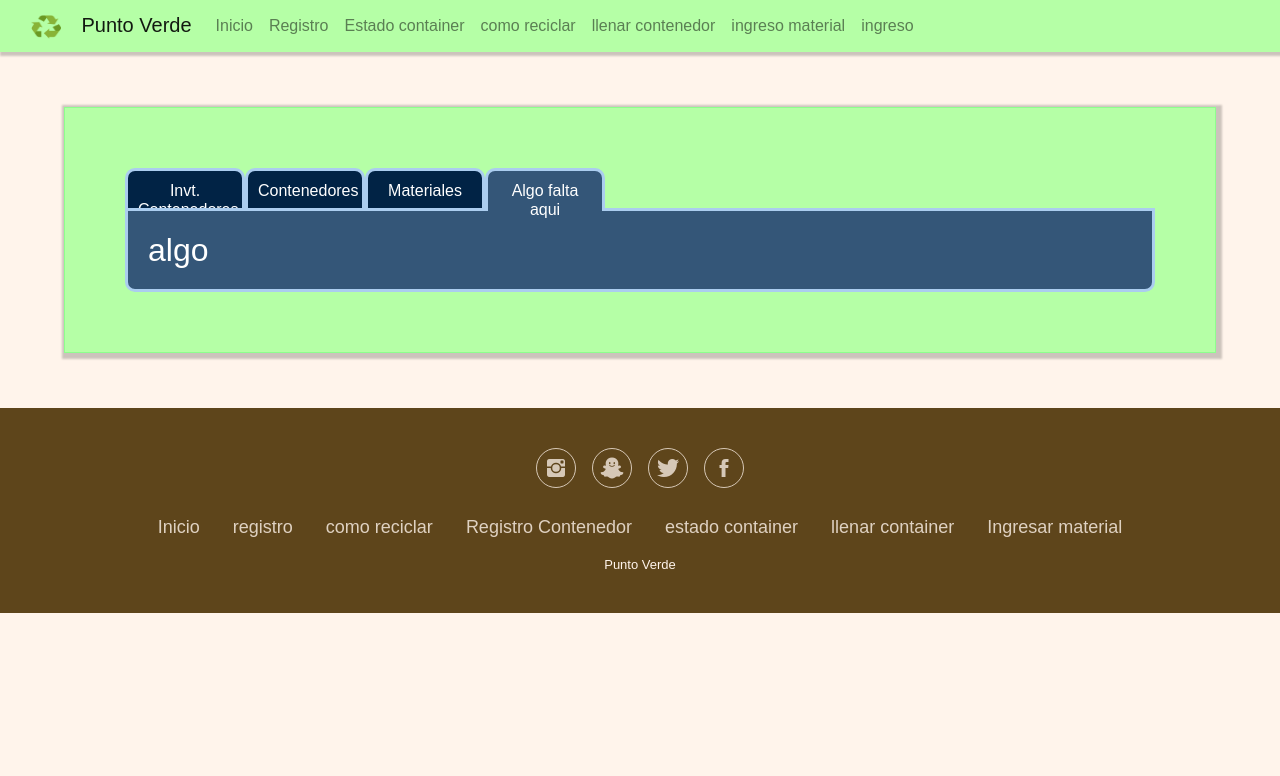
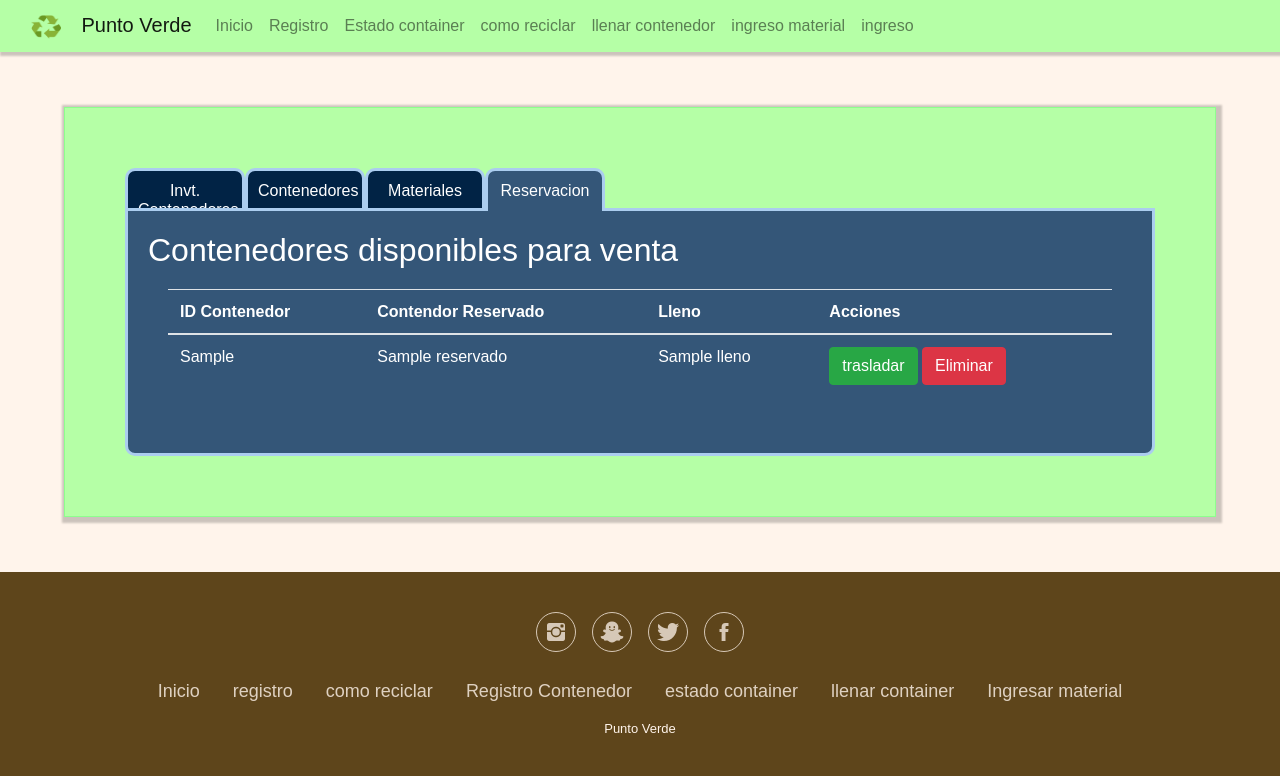
Before and after one commit to Jesus-Maliqueo/Proyecto_PuntoVerde, a Django app: template punto_verde/aapp/templates/app/ingreso.html in a window 1280 px wide. Shown: the top 776 px of the page. Run offline with Django 3.2, Linux system fonts and the light colour scheme; the template is opened without the code that fills it: most values are stand-ins (such as "Sample title", 1, 10 or a date in 2020); some libraries are stand-ins or nearby versions.

Commit message:
traslado de contenedor lleno

```diff
--- a/punto_verde/aapp/admin.py
+++ b/punto_verde/aapp/admin.py
@@ -34,7 +34,7 @@ class compr(admin.ModelAdmin):
     list_filter = ["nombre"]
 
 class contll(admin.ModelAdmin):
-    list_display = ["id_lleno","reservado","lleno"]
+    list_display = ["id_lleno","reservado","lleno","precios_id_precio"]
     list_filter = ["id_lleno","reservado"]
 
 class emple(admin.ModelAdmin):
--- a/punto_verde/aapp/models.py
+++ b/punto_verde/aapp/models.py
@@ -187,8 +187,8 @@ class ContenedorLleno(models.Model):
     reservado = models.CharField(max_length=1)
     lleno = models.CharField(max_length=1)
     reserva_id_reserva = models.ForeignKey('Reserva', models.DO_NOTHING, db_column='reserva_id_reserva', blank=True, null=True)
-    llen_conts_id_llenado = models.OneToOneField('LlenadoContenedores', models.DO_NOTHING, db_column='llen_conts_id_llenado')
-    precios_id_precio = models.ForeignKey('Precios', models.DO_NOTHING, db_column='precios_id_precio')
+    llen_conts_id_llenado = models.OneToOneField('LlenadoContenedores', models.DO_NOTHING, db_column='llen_conts_id_llenado',blank=True, null=True)
+    precios_id_precio = models.ForeignKey('Precios', models.DO_NOTHING, db_column='precios_id_precio',blank=True, null=True)
 
     def __str__(self):
       fila = " ID  :  " +  str(self.id_lleno) + "ㅤㅤ" +"   Reservado  : " + str(self.reservado)+ "ㅤㅤ" +"   Lleno : " + str(self.lleno)
--- a/punto_verde/aapp/templates/app/ingreso.html
+++ b/punto_verde/aapp/templates/app/ingreso.html
@@ -92,7 +92,7 @@
                             <td> {{ Contenedor.peso  }} </td>
                             <td> {{Contenedor.precio}}</td>
                             <td> {{ Contenedor.estado_contenedor  }} </td>
-                            <td> <a name="" id="" class="btn btn-success" href="#"> Reservar  </a>  <a class="btn btn-danger" href="{% url 'eliminar' Contenedor.id_llenado %}" role="button"> Eliminar </a>
+                            <td> <a name="" id="" class="btn btn-success" href="{% url 'lleno' Contenedor.id_llenado Contenedor.tipo_contenedor   %}"> Mover a Reservar  </a>  <a class="btn btn-danger" href="{% url 'eliminar' Contenedor.id_llenado %}" role="button"> Eliminar </a>
                         </tr>
                         {% endfor %}
 
@@ -112,7 +112,7 @@
             <a href="#tab1">Invt. Contenedores </a>
             <div class="tab-content">
 
-              <h2> Inventario Contenedor</h2>
+              <h2> Inventario</h2>
 
 
               <div  class="card-body">
@@ -154,11 +154,44 @@
 
 
   <div id="tab4" class="tab">
-    <a href="#tab4"> Algo falta aqui</a>
+    <a href="#tab4">Reservacion </a>
     <div class="tab-content">
 
-      <h2> algo </h2>
+      <h2> Contenedores disponibles para venta </h2>
 
+
+      <div  class="card-body">
+        <table  class="table" >
+
+            <thead>
+                <tr>
+
+                    <th> ID Contenedor  </th>
+                    <th> Contendor Reservado </th>
+                    <th> Lleno </th>
+                    <th> Acciones </th>
+                </tr>
+            </thead>
+            <tbody>
+
+                {% for ContenedorLleno in contll %}
+                <tr>
+                    <td> {{ ContenedorLleno.id_lleno  }}    </td>
+                    <td> {{ ContenedorLleno.reservado  }} </td>
+                    <td> {{ ContenedorLleno.lleno  }} </td>
+
+
+                    <td> <a name="" id="" class="btn btn-success" href=""> trasladar  </a>    <a class="btn btn-danger" href="" role="button"> Eliminar </a>
+                </tr>
+                {% endfor %}
+
+
+            </tbody>
+
+
+        </table>
+
+        </div>
 
 
 
--- a/punto_verde/aapp/urls.py
+++ b/punto_verde/aapp/urls.py
@@ -19,6 +19,7 @@ urlpatterns = [
     path('asigParteDos<id>/<int:pesom>/<int:pesoc>',asigParteDos, name="asigParteDos"),
     path('registerInv',registerInv,name="registerInv"),
     path('llenado<idi>/<tipo>/<pes>',llenado,name="llenado"),
+    path('lleno<ida>/<tipo>' ,lleno,name="lleno"),
 
 ]
 
```
Also changed, not shown: punto_verde/aapp/views.py (+42 -15 lines).
